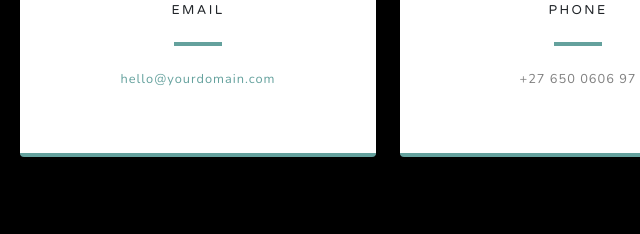
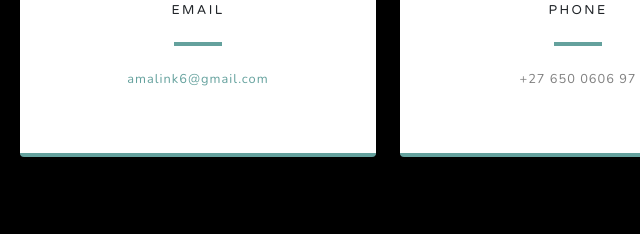
Before and after one commit to Amalink-SS/amalink, a plain HTML site: page index.html in a window 1280 px wide. Shown: the part 3686-3920 px from the top of the page, 442-1082 px from the left. Drawn offline with nearby package versions, Linux system fonts and the light colour scheme.

Commit message:
Update index.html

```diff
--- a/index.html
+++ b/index.html
@@ -194,7 +194,7 @@
                                 <i class="fas fa-envelope text-primary mb-2"></i>
                                 <h4 class="text-uppercase m-0">Email</h4>
                                 <hr class="my-4" />
-                                <div class="small text-black-50"><a href="#!">hello@yourdomain.com</a></div>
+                                <div class="small text-black-50"><a href="#!">amalink6@gmail.com</a></div>
                             </div>
                         </div>
                     </div>
```
